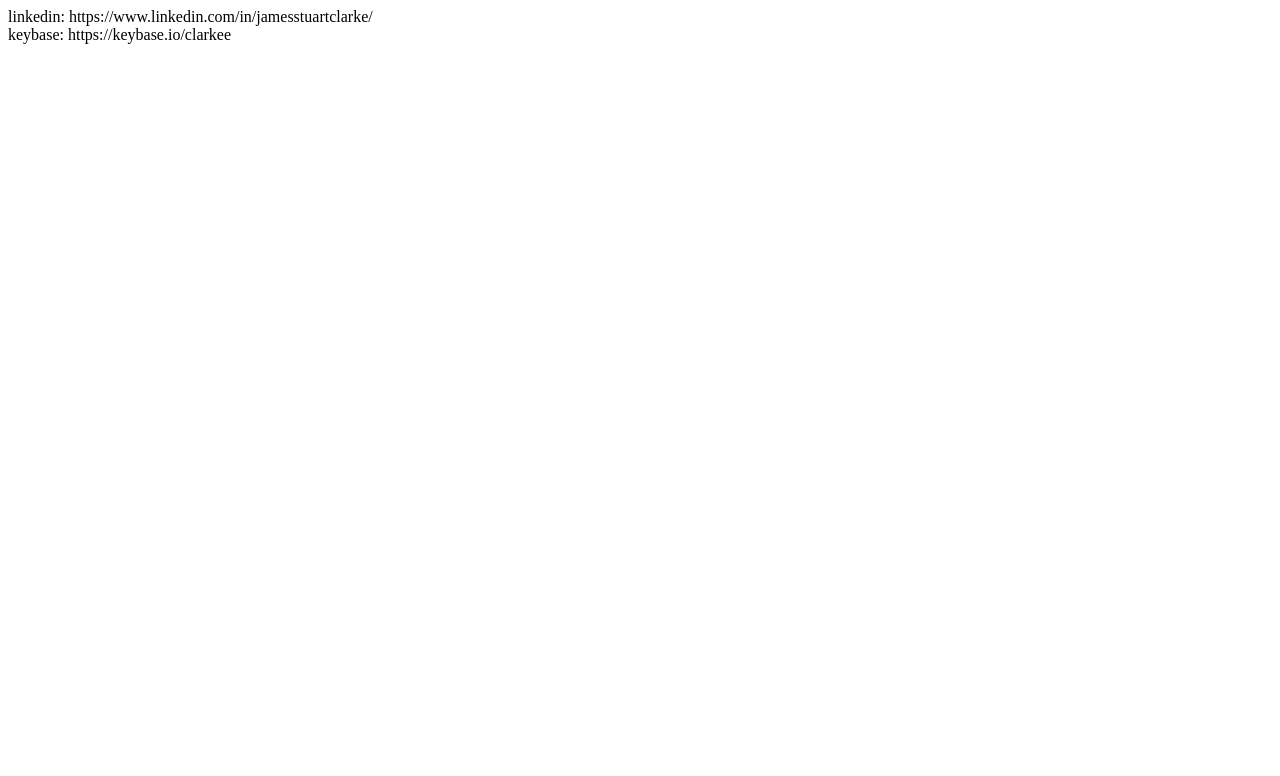
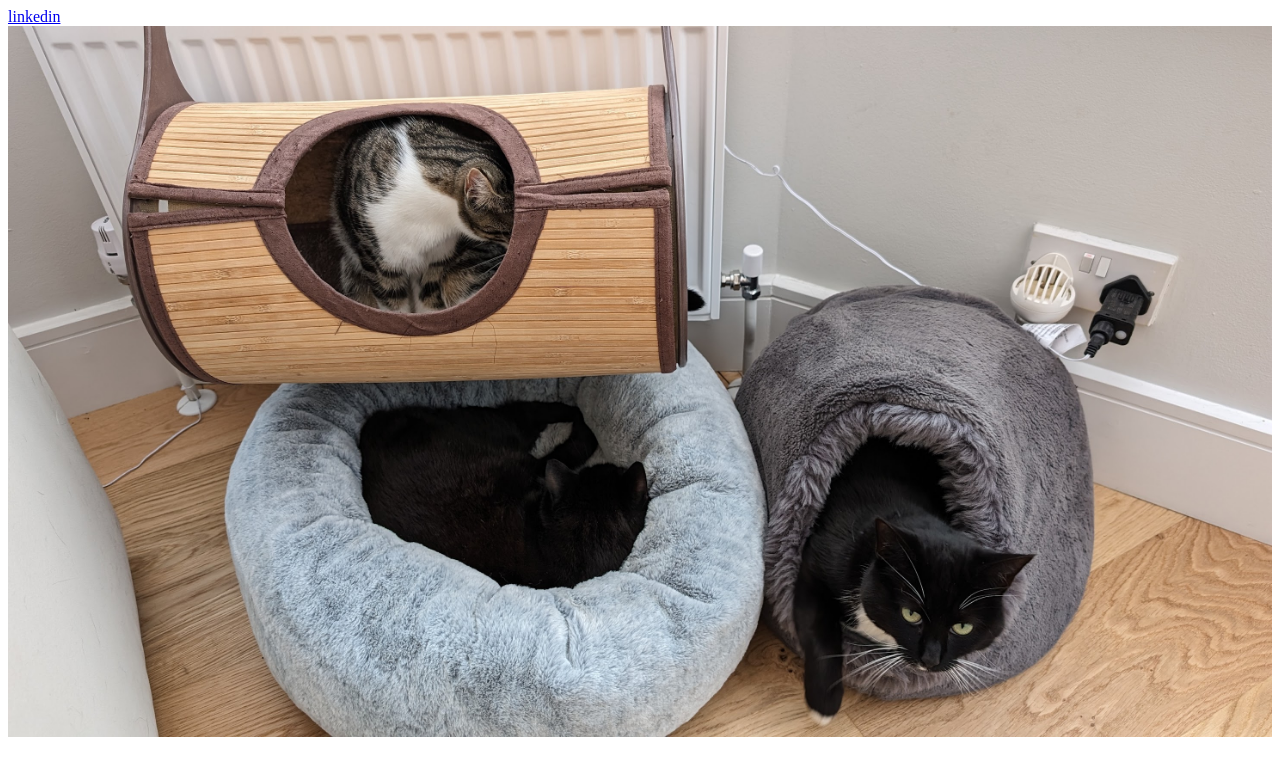
Before and after one commit to clark0r/web, a plain HTML site: page index.html in a window 1280 px wide. Drawn offline with Linux system fonts and the light colour scheme.

Commit message:
Update index.html

```diff
--- a/index.html
+++ b/index.html
@@ -1,3 +1,34 @@
-linkedin: https://www.linkedin.com/in/jamesstuartclarke/
-<br />
-keybase: https://keybase.io/clarkee
+<!DOCTYPE html>
+<html lang="en">
+    <head>
+        <title>clarke</title>
+    <body onload="get_random_image()">
+<a href="https://www.linkedin.com/in/jamesstuartclarke/">linkedin</a>
+<br>
+
+        <div id="container">
+            <div id="inner_container">
+                <img id="image_shower" alt="meow" width="100%" height="100%"/>
+            </div>
+        </div>
+
+        <script>
+const image_array = [
+  'cat1.jpg',
+  'cat2.jpg',
+  'cat3.jpg',
+  'cat4.jpg',
+  'cat6.jpg',
+  'cat7.jpg',
+  'cat8.jpg',
+  'cat9.jpg'
+];
+
+function get_random_image() {
+  const random_index = Math.floor(Math.random() * image_array.length);
+  const selected_image = image_array[random_index];
+  document.getElementById('image_shower').src = `${selected_image}`;
+}
+        </script>
+    </body>
+</html>
```
